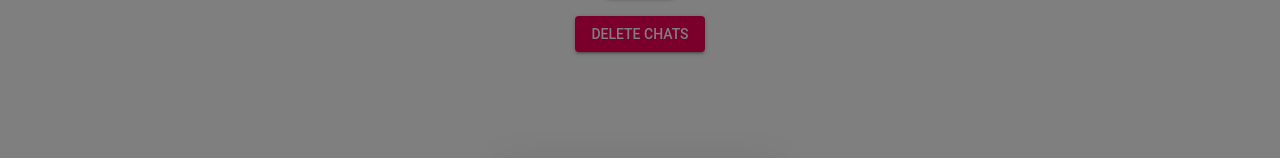
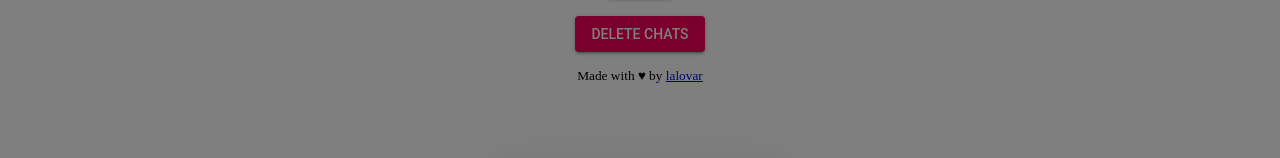
Before and after one commit to Lalovar/simpleChat, a React (Create React App) app in the folder webClient/: page / in a window 1280 px wide. Shown: the part 129-287 px from the top of the page. Built offline with nearby package versions, Linux system fonts and the light colour scheme; no server answers.

Commit message:
add comments

```diff
--- a/webClient/src/App.js
+++ b/webClient/src/App.js
@@ -164,6 +164,7 @@ export default class App extends React.Component {
         <Button variant="contained" color="secondary" onClick={() => this.deleteChats()}>
           Delete chats
         </Button>
+        <p><sup>Made with ♥ by <a href="https://github.com/Lalovar/simpleChat">lalovar</a> </sup></p>
       </div>
     );
   }
```
